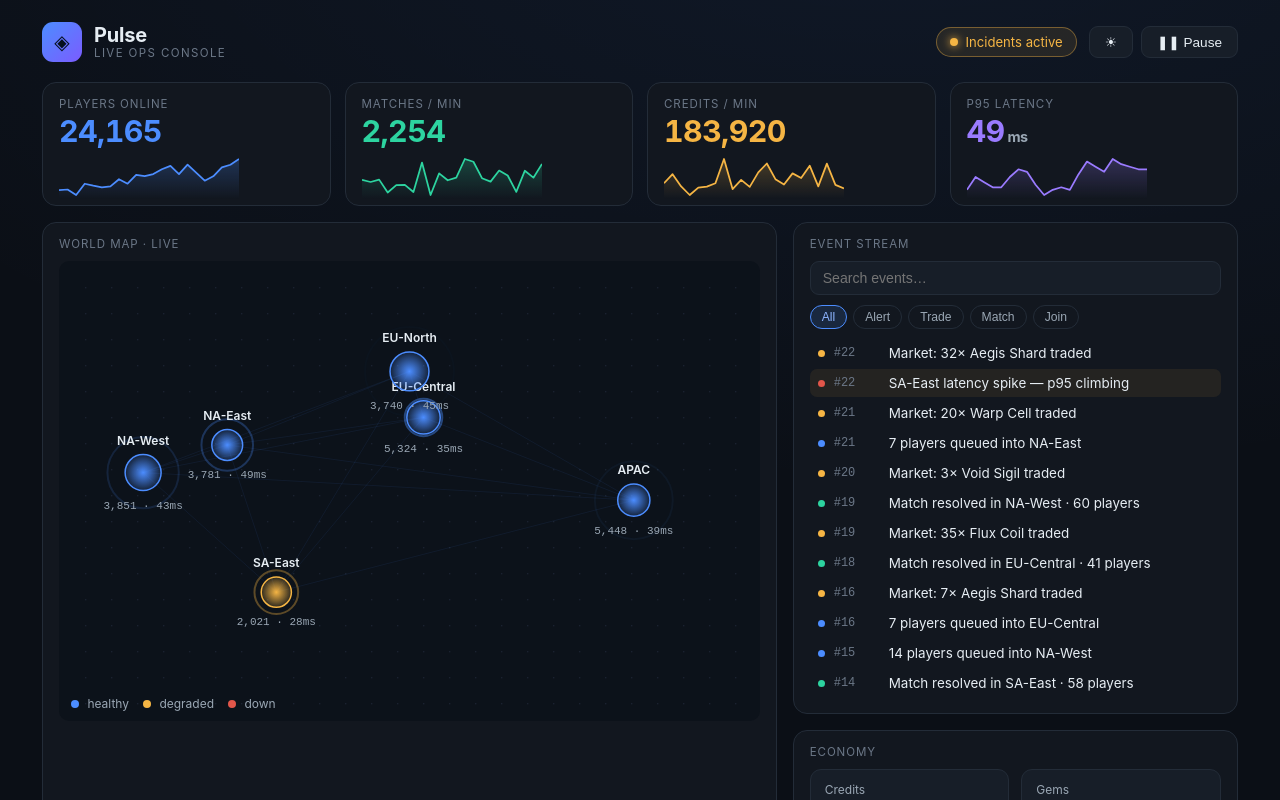
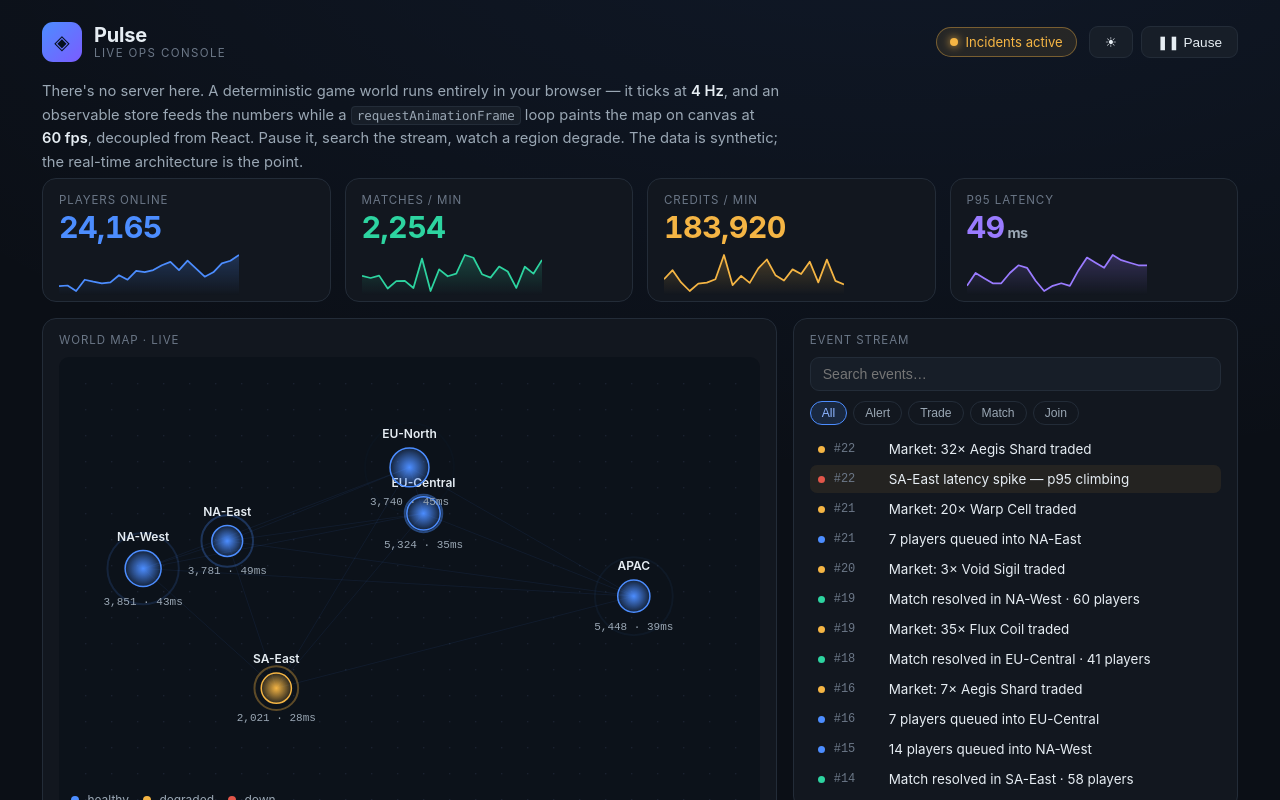
Before and after one commit to Yeezy2277/live-ops-console, a React (Vite) app: page / in a window 1280 px wide. Shown: the top 800 px of the page. Built offline with nearby package versions, Linux system fonts and the light colour scheme.

Commit message:
explainer lede; domain

```diff
--- a/src/App.tsx
+++ b/src/App.tsx
@@ -9,6 +9,14 @@ export default function App() {
   return (
     <div className="app">
       <Header />
+      <p className="lede">
+        There's no server here. A deterministic game world runs entirely in your
+        browser — it ticks at <strong>4&nbsp;Hz</strong>, and an observable store
+        feeds the numbers while a <code>requestAnimationFrame</code> loop paints
+        the map on canvas at <strong>60&nbsp;fps</strong>, decoupled from React.
+        Pause it, search the stream, watch a region degrade. The data is
+        synthetic; the real-time architecture is the point.
+      </p>
       <MetricsRow />
       <div className="grid">
         <section className="panel panel--map">
--- a/src/styles/app.css
+++ b/src/styles/app.css
@@ -455,3 +455,24 @@ body {
     grid-template-columns: 80px 1fr 46px;
   }
 }
+
+/* Explainer lede — reframes "is this real data?" as "this is a live sim". */
+.lede {
+  max-width: 760px;
+  margin: -2px 0 4px;
+  color: var(--muted);
+  font-size: 0.92rem;
+  line-height: 1.6;
+}
+.lede strong {
+  color: var(--text);
+  font-weight: 600;
+}
+.lede code {
+  font-family: ui-monospace, SFMono-Regular, Menlo, monospace;
+  font-size: 0.85em;
+  background: var(--panel-2);
+  border: 1px solid var(--border);
+  border-radius: 4px;
+  padding: 1px 5px;
+}
```
Also changed, not shown: .portfolio.json.
